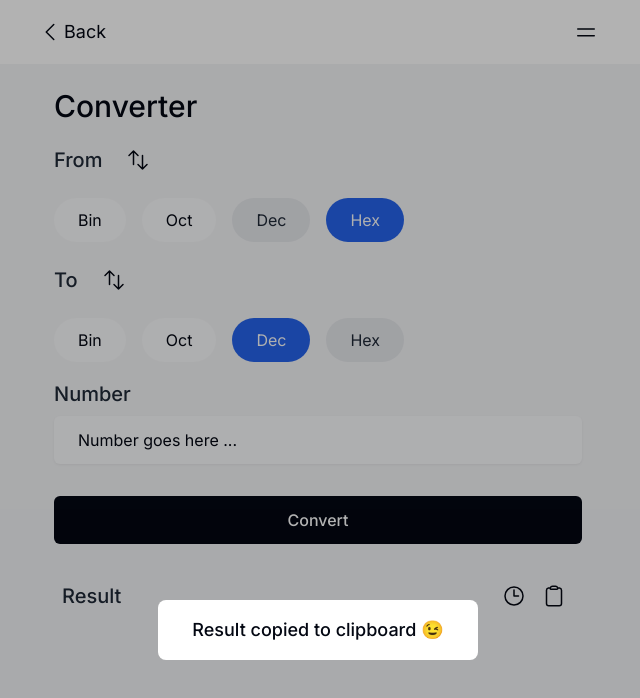
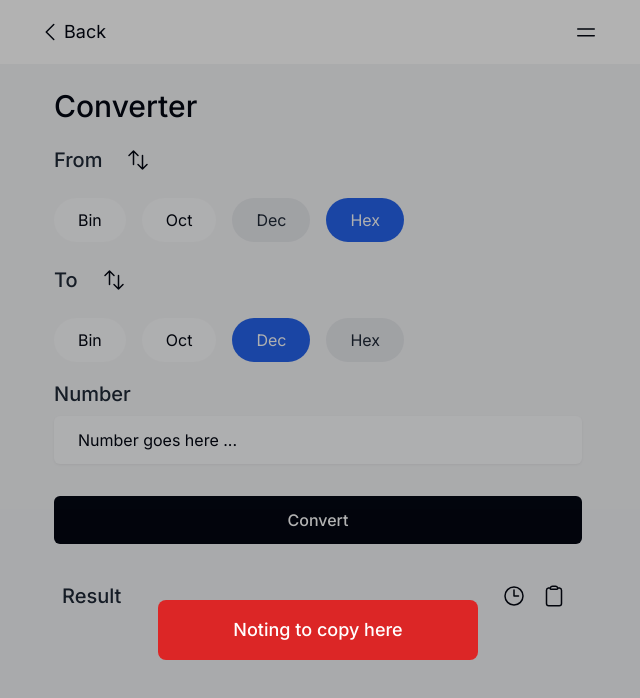
Before and after one commit to bhendi-boi/Hex-cal, a Next.js app: page /converter in a window 1280 px wide. Both pictures are taken after a click on the button 876 px from the left and 596 px from the top of the page. Shown: the top 698 px of the page, without its empty margins (322-962 px from the left). Built offline with nearby package versions, Linux system fonts and the light colour scheme; what tailwindcss-displaymodes would draw is missing.

Commit message:
added a new `Toast` variant

```diff
--- a/app/Toast.tsx
+++ b/app/Toast.tsx
@@ -1,14 +1,16 @@
 import React from "react";
 import { AnimatePresence, motion } from "framer-motion";
 import * as Dialog from "@radix-ui/react-dialog";
+import clsx from "clsx";
 
 type Props = {
   state: boolean;
   setState: React.Dispatch<React.SetStateAction<boolean>>;
   message: string;
+  messageType?: "info" | "warning";
 };
 
-const Toast = ({ state, setState, message }: Props) => {
+const Toast = ({ state, setState, message, messageType = "info" }: Props) => {
   return (
     <Dialog.Root open={state} onOpenChange={setState}>
       <Dialog.Overlay asChild>
@@ -24,9 +26,19 @@ const Toast = ({ state, setState, message }: Props) => {
               top: "100%",
             }}
             animate={{ top: "75%" }}
-            className="fixed z-50 w-full max-w-xs p-4 mx-auto -translate-x-1/2 bg-white rounded-lg left-1/2"
+            className={clsx(
+              "fixed z-50 w-full max-w-xs p-4 mx-auto -translate-x-1/2  rounded-lg left-1/2",
+              messageType === "warning" && "bg-red-600",
+              messageType === "info" && "bg-white"
+            )}
           >
-            <Dialog.Title className="mx-auto text-lg font-medium text-center text-headingText">
+            <Dialog.Title
+              className={clsx(
+                "mx-auto text-lg font-medium text-center",
+                messageType === "warning" && "text-white",
+                messageType === "info" && "text-headingText"
+              )}
+            >
               {message}
             </Dialog.Title>
           </motion.div>
--- a/app/converter/Form.tsx
+++ b/app/converter/Form.tsx
@@ -154,7 +154,10 @@ const Form = () => {
       <Toast
         state={showStatus}
         setState={setShowStatus}
-        message="Result copied to clipboard 😉"
+        message={
+          result ? "Result copied to clipboard 😉" : "Noting to copy here"
+        }
+        messageType={result ? "info" : "warning"}
       />
     </>
   );
```
